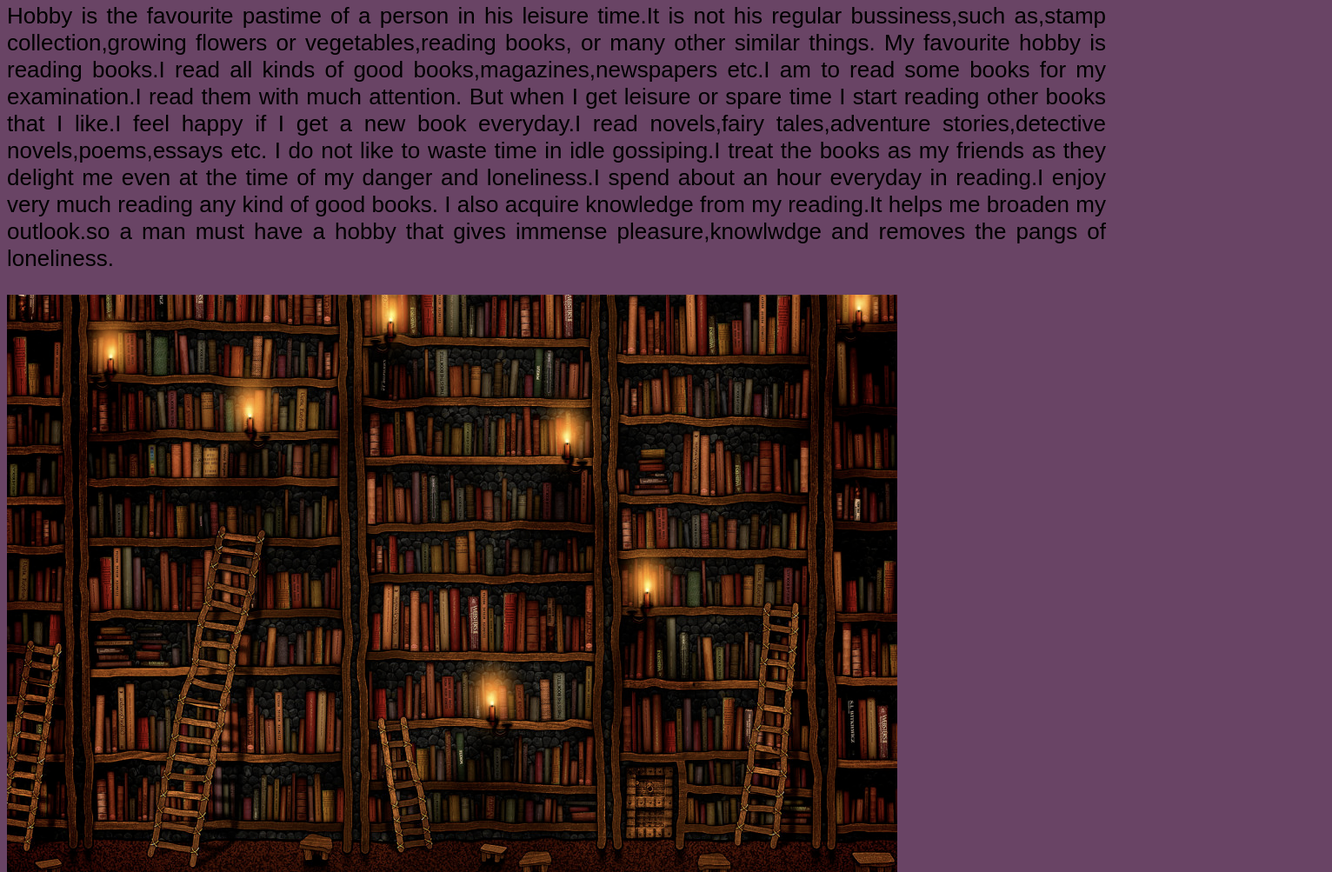
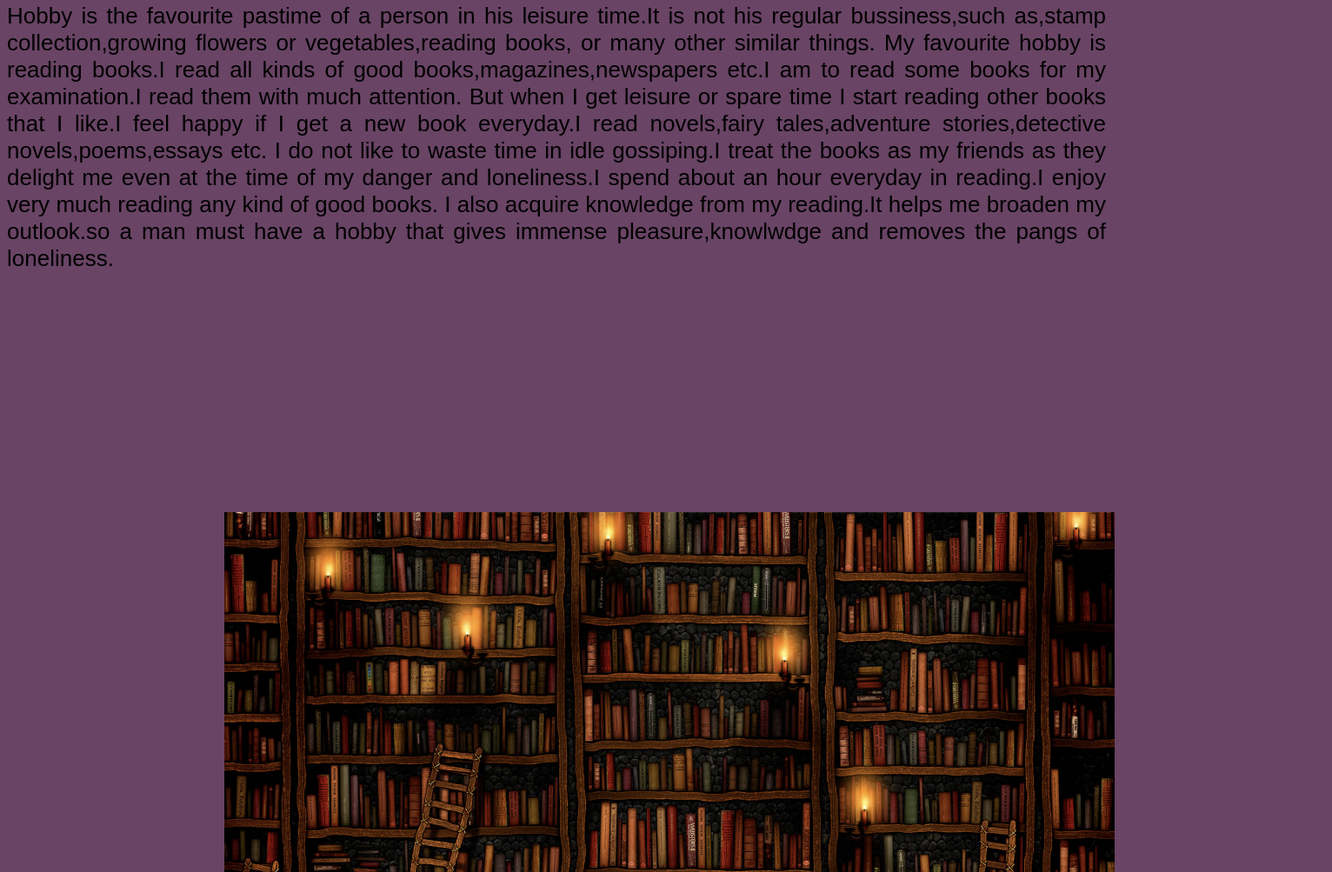
Before and after one commit to tanbirahamed202/tanbirahamed202.github.io, a plain HTML site: page page2.html in a window 1280 px wide. Shown: the part 81-1084 px from the top of the page at 87% size, 1532 px wide, since content can reach past the window. Drawn offline with Linux system fonts and the light colour scheme.

Commit message:
Update page2.html

```diff
--- a/page2.html
+++ b/page2.html
@@ -20,7 +20,7 @@
 		   I also acquire knowledge from my reading.It helps me broaden my outlook.so a man must have a hobby that gives immense pleasure,knowlwdge and removes the pangs of loneliness.</p>
 
 
-		   <img src="Photo.jpg">
+		   <img src="Photo.jpg" hspace="250" vspace="250">
 
 		   <a href="https://tanvirjibonbd.github.io/"> Go to page 1 </a>
 
```
